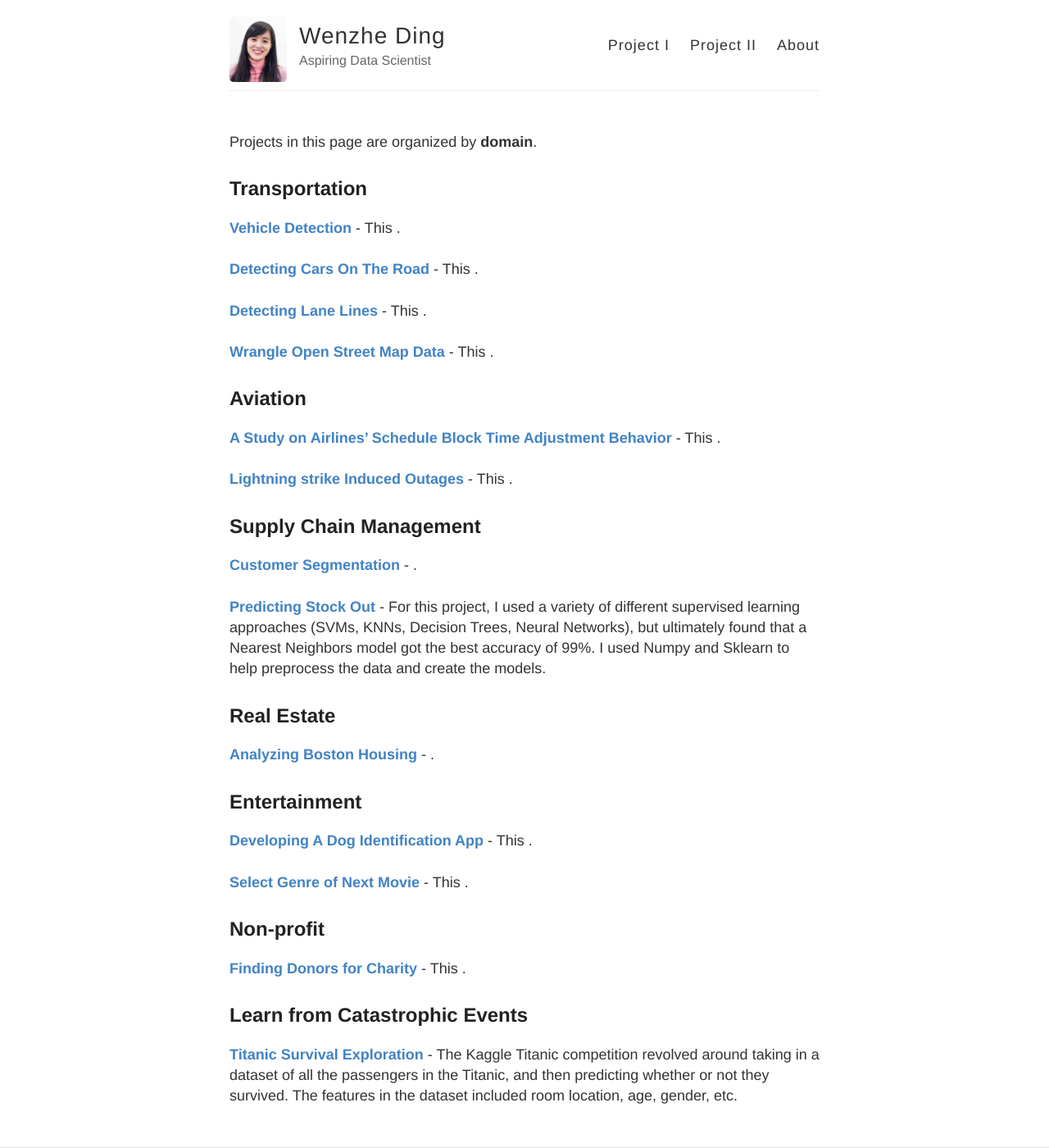
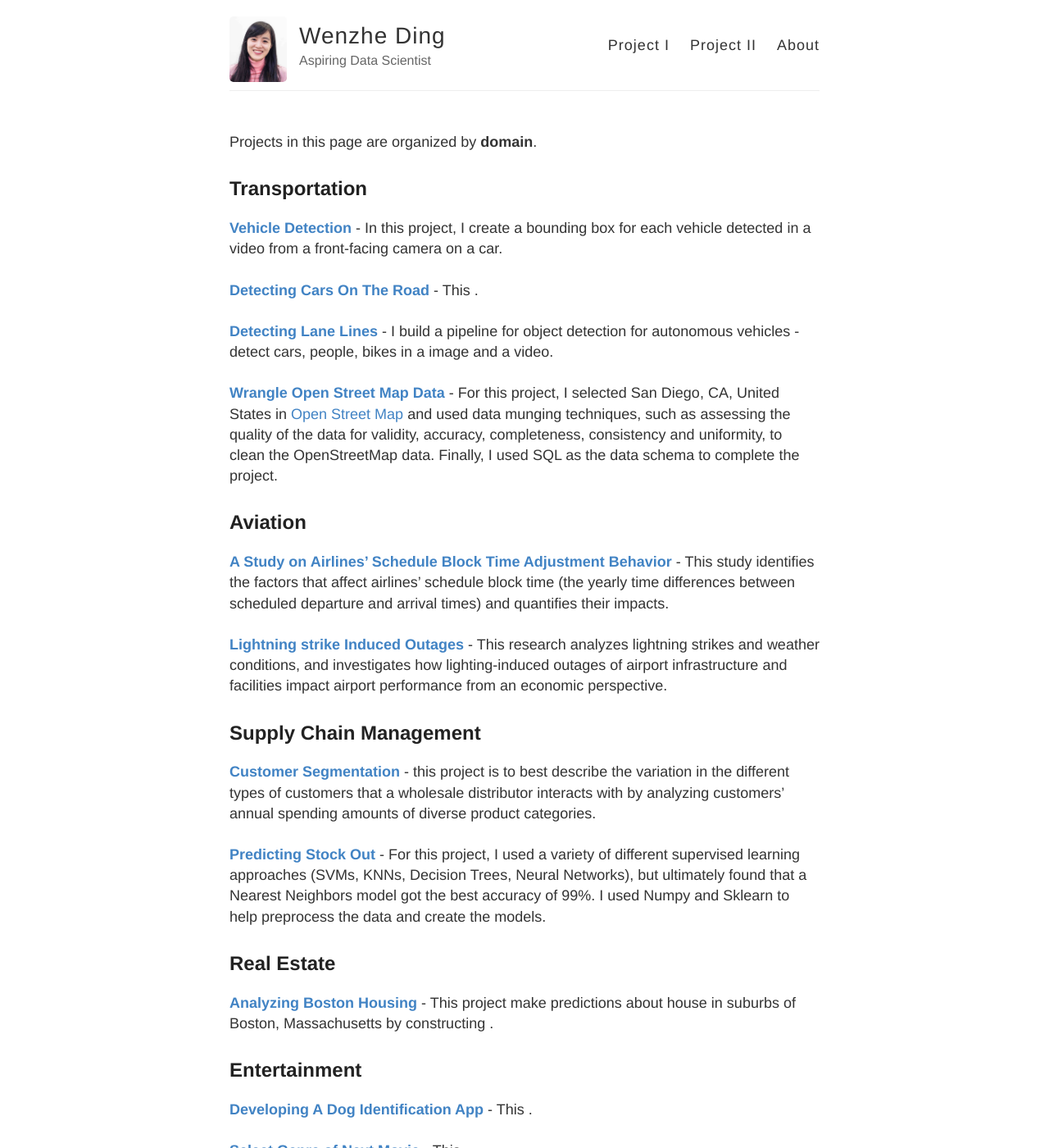
Before and after one commit to wzding/deprecated_wzding.github.io, a Jekyll site: the page built from project1.md, in a window 1280 px wide and 1400 px high. Shown: the whole window at 82% size. Built offline with Jekyll 4.4.1, drawn with Linux system fonts in a browser that asks for light colours.

Commit message:
added more description

```diff
--- a/project1.md
+++ b/project1.md
@@ -6,21 +6,21 @@ permalink: /project1/
 Projects in this page are organized by **domain**.
 
 ## Transportation
-<a href="https://wzding.github.io/wzding.github.io/projects/Vehicle_Detection.html" target="_blank">**Vehicle Detection**</a> - This .
+<a href="https://wzding.github.io/wzding.github.io/projects/Vehicle_Detection.html" target="_blank">**Vehicle Detection**</a> - In this project, I create a bounding box for each vehicle detected in a video from a front-facing camera on a car.
 <br><br><a href="https://wzding.github.io/wzding.github.io/projects/Object_Detection_MobileNets_SSD.html" target="_blank">**Detecting Cars On The Road**</a> - This .
-<br><br><a href="https://wzding.github.io/wzding.github.io/projects/Semantic_Segmentation.html" target="_blank">**Detecting Lane Lines**</a> - This .
-<br><br><a href="https://wzding.github.io/wzding.github.io/projects/Wrangle_OpenStreetMap.html" target="_blank">**Wrangle Open Street Map Data**</a> - This .
+<br><br><a href="https://wzding.github.io/wzding.github.io/projects/Semantic_Segmentation.html" target="_blank">**Detecting Lane Lines**</a> - I build a pipeline for object detection for autonomous vehicles - detect cars, people, bikes in a image and a video.
+<br><br><a href="https://wzding.github.io/wzding.github.io/projects/Wrangle_OpenStreetMap.html" target="_blank">**Wrangle Open Street Map Data**</a> - For this project, I selected San Diego, CA, United States in [Open Street Map](https://www.openstreetmap.org) and used data munging techniques, such as assessing the quality of the data for validity, accuracy, completeness, consistency and uniformity, to clean the OpenStreetMap data. Finally, I used SQL as the data schema to complete the project.
 
 ## Aviation
-<a href="https://wzding.github.io/wzding.github.io/projects/AirlinesScheduleBlockTimeAdjustmentBehavior.pdf" target="_blank">**A Study on Airlines’ Schedule Block Time Adjustment Behavior**</a> - This .
-<br><br><a href="https://wzding.github.io/wzding.github.io/projects/LightningstrikeInducedOutages.pdf" target="_blank">**Lightning strike Induced Outages**</a> - This .
+<a href="https://wzding.github.io/wzding.github.io/projects/AirlinesScheduleBlockTimeAdjustmentBehavior.pdf" target="_blank">**A Study on Airlines’ Schedule Block Time Adjustment Behavior**</a> - This study identifies the factors that affect airlines’ schedule block time (the yearly time differences between scheduled departure and arrival times) and quantifies their impacts.
+<br><br><a href="https://wzding.github.io/wzding.github.io/projects/LightningstrikeInducedOutages.pdf" target="_blank">**Lightning strike Induced Outages**</a> - This research analyzes lightning strikes and weather conditions, and investigates how lighting-induced outages of airport infrastructure and facilities impact airport performance from an economic perspective.
 
 ## Supply Chain Management
-<a href="https://wzding.github.io/wzding.github.io/projects/Customer_Segments.html" target="_blank">**Customer Segmentation**</a> - .
+<a href="https://wzding.github.io/wzding.github.io/projects/Customer_Segments.html" target="_blank">**Customer Segmentation**</a> - this project is to best describe the variation in the different types of customers that a wholesale distributor interacts with by analyzing customers' annual spending amounts of diverse product categories.
 <br><br><a href="https://wzding.github.io/wzding.github.io/projects/stock_out_prediction.html" target="_blank">**Predicting Stock Out**</a> - For this project, I used a variety of different supervised learning approaches (SVMs, KNNs, Decision Trees, Neural Networks), but ultimately found that a Nearest Neighbors	 model got the best accuracy of 99%. I used Numpy and Sklearn to help preprocess the data and create the models.
 
 ## Real Estate
-<a href="https://wzding.github.io/wzding.github.io/projects/Boston_Housing.html" target="_blank">**Analyzing Boston Housing**</a> - .
+<a href="https://wzding.github.io/wzding.github.io/projects/Boston_Housing.html" target="_blank">**Analyzing Boston Housing**</a> - This project make predictions about house in suburbs of Boston, Massachusetts by constructing .
 
 ## Entertainment
 <a href="https://wzding.github.io/wzding.github.io/projects/Dog_Identification_App.html" target="_blank">**Developing A Dog Identification App**</a> - This .
```
